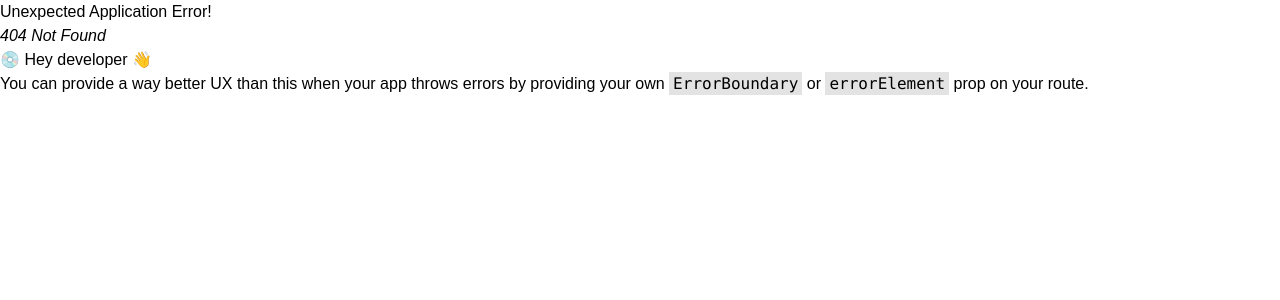
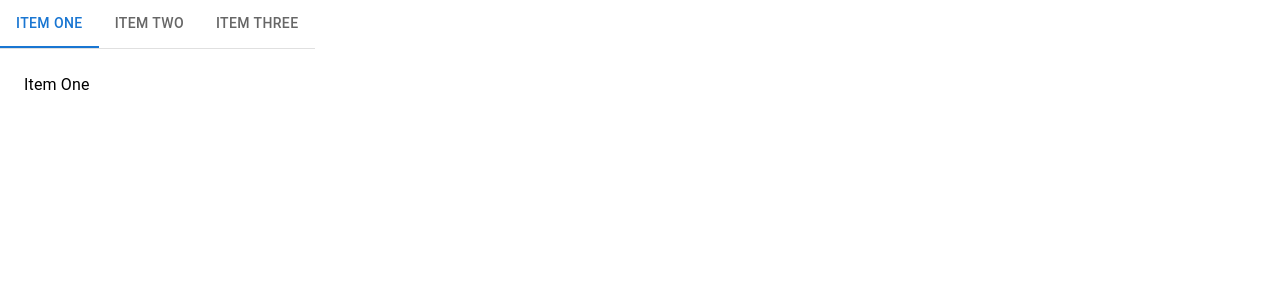
Before and after one commit to manosundarmanivel/Digi-Profile, a React (Create React App) app in the folder digi-resume/: page /profile in a window 1280 px wide. Before the commit this address had no page. Shown: the top 300 px of the page. Built offline with nearby package versions, Linux system fonts and the light colour scheme.

Commit message:
main profile creation

```diff
--- a/digi-resume/package.json
+++ b/digi-resume/package.json
@@ -3,11 +3,11 @@
   "version": "0.1.0",
   "private": true,
   "dependencies": {
-    "@emotion/react": "^11.11.1",
+    "@emotion/react": "^11.11.3",
     "@emotion/styled": "^11.11.0",
     "@mui/icons-material": "^5.14.8",
     "@mui/joy": "^5.0.0-beta.5",
-    "@mui/material": "^5.14.8",
+    "@mui/material": "^5.15.7",
     "@reduxjs/toolkit": "^1.9.7",
     "@testing-library/jest-dom": "^5.17.0",
     "@testing-library/react": "^13.4.0",
--- a/digi-resume/src/App.js
+++ b/digi-resume/src/App.js
@@ -15,6 +15,7 @@
 import HackerRank from './Pages/HackerRank';
 import Topcoder from './Pages/Topcoder';
 import HackerEarth from './Pages/HackerEarth';
+import CompleteProfile from './Pages/CompleteProfile';
 
 
 function App() {
@@ -65,6 +66,10 @@
     {
       path:'/settings',
       element:<ProfileSettings/>
+    },
+    {
+      path:'/profile',
+      element:<CompleteProfile/>
     }
 
 
--- /dev/null
+++ b/digi-resume/src/Components/TabComponent.jsx
@@ -0,0 +1,68 @@
+import * as React from 'react';
+import PropTypes from 'prop-types';
+import Tabs from '@mui/material/Tabs';
+import Tab from '@mui/material/Tab';
+import Typography from '@mui/material/Typography';
+import Box from '@mui/material/Box';
+
+function CustomTabPanel(props) {
+  const { children, value, index, ...other } = props;
+
+  return (
+    <div
+      role="tabpanel"
+      hidden={value !== index}
+      id={`simple-tabpanel-${index}`}
+      aria-labelledby={`simple-tab-${index}`}
+      {...other}
+    >
+      {value === index && (
+        <Box sx={{ p: 3 }}>
+          <Typography>{children}</Typography>
+        </Box>
+      )}
+    </div>
+  );
+}
+
+CustomTabPanel.propTypes = {
+  children: PropTypes.node,
+  index: PropTypes.number.isRequired,
+  value: PropTypes.number.isRequired,
+};
+
+function a11yProps(index) {
+  return {
+    id: `simple-tab-${index}`,
+    'aria-controls': `simple-tabpanel-${index}`,
+  };
+}
+
+export default function BasicTabs() {
+  const [value, setValue] = React.useState(0);
+
+  const handleChange = (event, newValue) => {
+    setValue(newValue);
+  };
+
+  return (
+    <Box sx={{ width: '100%' }}>
+      <Box sx={{ borderBottom: 1, borderColor: 'divider' }}>
+        <Tabs value={value} onChange={handleChange} aria-label="basic tabs example">
+          <Tab label="Item One" {...a11yProps(0)} />
+          <Tab label="Item Two" {...a11yProps(1)} />
+          <Tab label="Item Three" {...a11yProps(2)} />
+        </Tabs>
+      </Box>
+      <CustomTabPanel value={value} index={0}>
+        Item One
+      </CustomTabPanel>
+      <CustomTabPanel value={value} index={1}>
+        Item Two
+      </CustomTabPanel>
+      <CustomTabPanel value={value} index={2}>
+        Item Three
+      </CustomTabPanel>
+    </Box>
+  );
+}
--- /dev/null
+++ b/digi-resume/src/Pages/CompleteProfile.js
@@ -0,0 +1,28 @@
+import React from 'react'
+import TabComponent from '../Components/TabComponent';
+
+const CompleteProfile = () => {
+
+
+
+  return (
+    <div>
+        <div className='flex'>
+        <div></div>
+        <div>
+            <div>
+                <div></div>
+                <div></div>
+                <div></div>
+            </div>
+            <div>
+            <TabComponent/>
+            </div>
+        </div>
+        </div>
+
+    </div>
+  )
+}
+
+export default CompleteProfile
--- a/digi-resume/src/Pages/Home.js
+++ b/digi-resume/src/Pages/Home.js
@@ -118,8 +118,8 @@
           <div className="my-5">
             <button
               onClick={() => {
-                handleOpenDialog()
-                // handleSignInWithGoogle();
+                // handleOpenDialog()
+                handleSignInWithGoogle();
               }}
               className="p-3 py-4 mt-12 px-12 mt-3 mx-2 hover:bg-black bg-[#323234] text-white rounded-full text-[18px]"
             >
```
Also changed, not shown: 1 other file (tests, documents, lock files or other folders).
